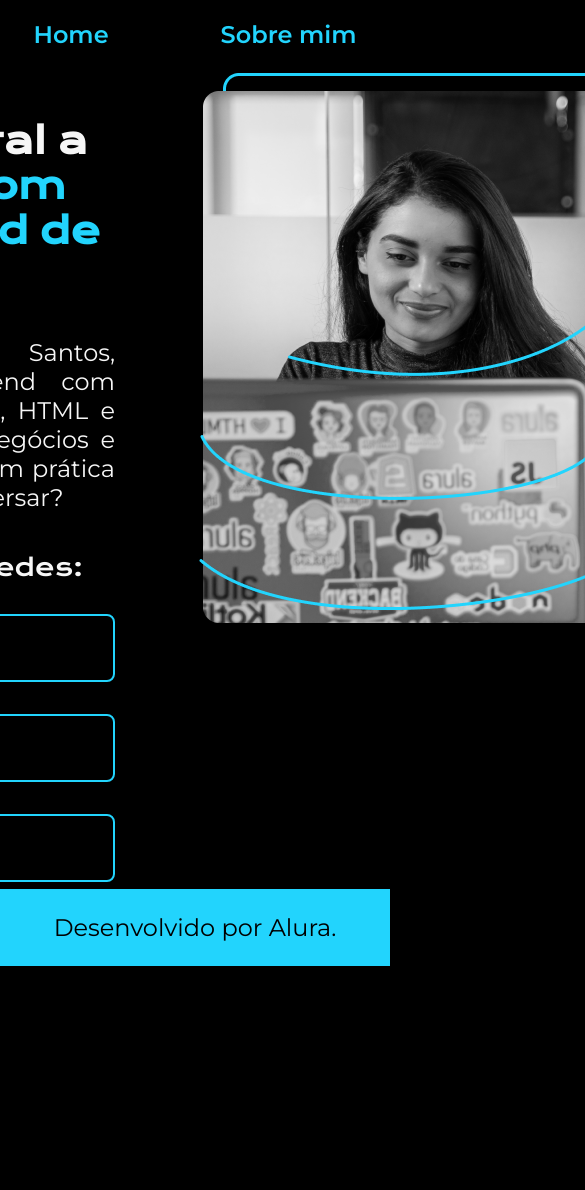
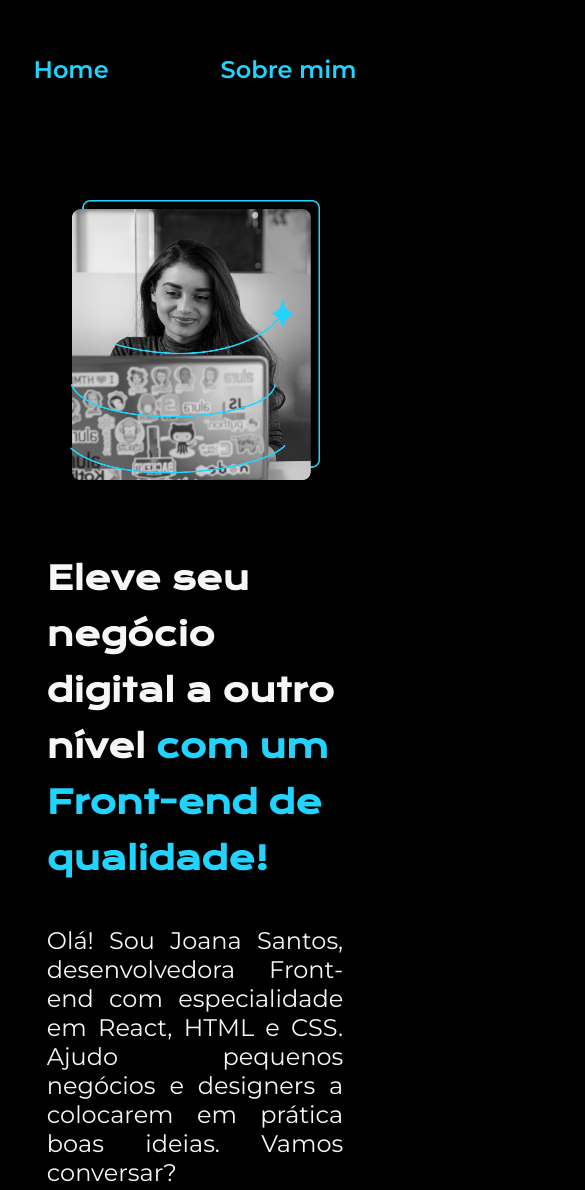
Before and after one commit to eliomar-ifba/introducao-html, a plain HTML site: page index.html in a window 390 px wide. Shown: the top 1190 px of the page, 585 px wide, since content can reach past the window. Before the commit the page ends 966 px from the top, so only its background shows below. Drawn offline with nearby package versions, Linux system fonts and the light colour scheme.

Commit message:
ajustes de responsividade

```diff
--- a/index.html
+++ b/index.html
@@ -45,7 +45,7 @@
         <img class="apresentacao__imagem" src="assets/imagem.png" alt="Imagem de uma programadora">
     </main>
     <footer>
-        <p>Desenvolvido por Alura.</p>
+        <p>Desenvolvido por Eliomar.</p>
     </footer>
     <!-- </div> -->
 </body>
--- a/styles/style.css
+++ b/styles/style.css
@@ -5,12 +5,12 @@
   text-decoration: none;
 }
 
-:root{
+:root {
   --cor-primaria: #000000;
   --cor-secundaria: #f6f6f6;
-  --cor-terciaria: #22D4FD;
-  --cor-hover-menu:  #007bff;
-  --cor-hover-botoes:  #007bff;
+  --cor-terciaria: #22d4fd;
+  --cor-hover-menu: #007bff;
+  --cor-hover-botoes: #007bff;
 }
 
 body {
@@ -48,23 +48,27 @@ body {
   align-items: flex-start;
   justify-content: center;
   gap: 84px;
-  padding: 2%;
+  padding: 2% 0%;
+  margin: 0% 10%;
+  /* background-color: #007bff; */
 }
 
 .apresentacao__conteudo {
-  width: 593px;
+  /* width: 593px; */
+  width: 40%;
   display: flex;
   flex-direction: column;
   gap: 40px;
 }
 
 .apresentacao__conteudo__titulo {
+  /* font-size: clamp(1rem, 2vw, 2.25rem); */
   font-size: 2.25rem;
   font-family: "Krona One", sans-serif;
 }
 
 strong {
-  color:var(--cor-terciaria);
+  color: var(--cor-terciaria);
 }
 
 .titulo-destaque {
@@ -75,6 +79,10 @@ strong {
   font-size: 1.5rem;
   font-family: "Montserrat", sans-serif;
   text-align: justify;
+}
+
+.apresentacao__imagem {
+  width: 30%;
 }
 
 .apresentacao__links {
@@ -92,6 +100,7 @@ strong {
 }
 
 .apresentacao__links a {
+  width: 75%;
   display: flex;
   padding: 16px;
   gap: 16px;
@@ -99,7 +108,6 @@ strong {
   justify-content: center;
   background-color: var(--cor-primaria);
   color: var(--cor-secundaria);
-  width: 378px;
   font-size: 1.5rem;
   font-family: "Montserrat", sans-serif;
   font-weight: 600;
@@ -115,10 +123,33 @@ strong {
 footer {
   text-align: center;
   background-color: var(--cor-terciaria);
-  color:var(--cor-primaria);
+  color: var(--cor-primaria);
   font-family: Montserrat;
   font-size: 1.5rem;
   font-weight: 400;
   padding: 24px;
   /* margin-top: auto; */
 }
+
+@media (max-width: 720px) {
+  .cabecalho__menu {
+    margin-top: 10%;
+  }
+  .apresentacao {
+    flex-direction: column-reverse;
+    align-items: center;
+    justify-content: start;
+    padding: 100px 0px;
+    gap: 70px;
+  }
+  .apresentacao__conteudo__titulo {
+    font-size: 2rem;
+    line-height: 56px;
+  }
+  .apresentacao__conteudo {
+    width: 95%;
+  }
+  .apresentacao__imagem {
+    width: 80%;
+  }
+}
```
